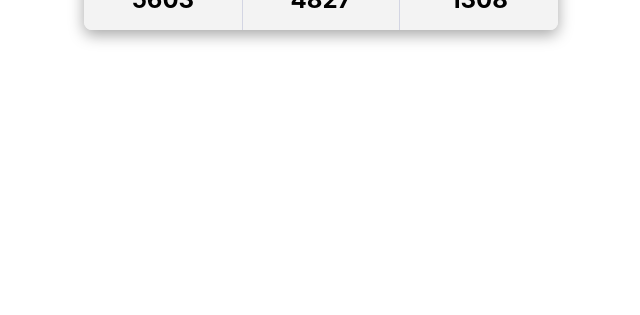
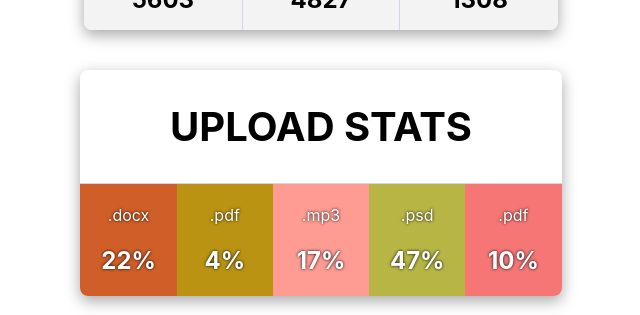
Before and after one commit to Viacheslav-Penskoy/goit-react-hw-01-components, a React (Create React App) app: page / in a window 1280 px wide. Shown: the part 482-797 px from the top of the page, without its empty margins (319-959 px from the left). Built offline with nearby package versions, Linux system fonts and the light colour scheme.

Commit message:
Update index.js
Statistics

```diff
--- a/src/index.js
+++ b/src/index.js
@@ -5,6 +5,9 @@
 
 import { Profile } from 'components/profile/Profile';
 import user from './components/profile/user.json';
+
+import { Statistics } from 'components/statistics/Statistics';
+import data from './components/statistics/data.json';
 
 ReactDOM.createRoot(document.getElementById('root')).render(
   <React.StrictMode>
@@ -16,7 +19,7 @@
         avatar={user.avatar}
         stats={user.stats}
       />
-
+      <Statistics title="Upload stats" stats={data} />
     </App>
   </React.StrictMode>
 );
```
